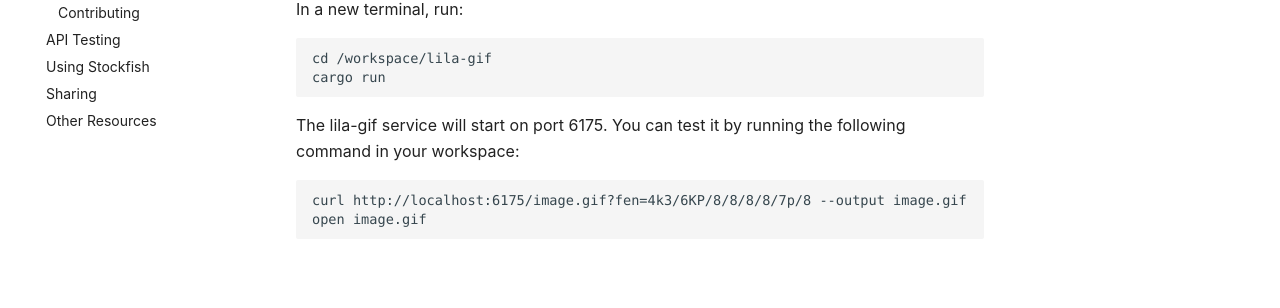
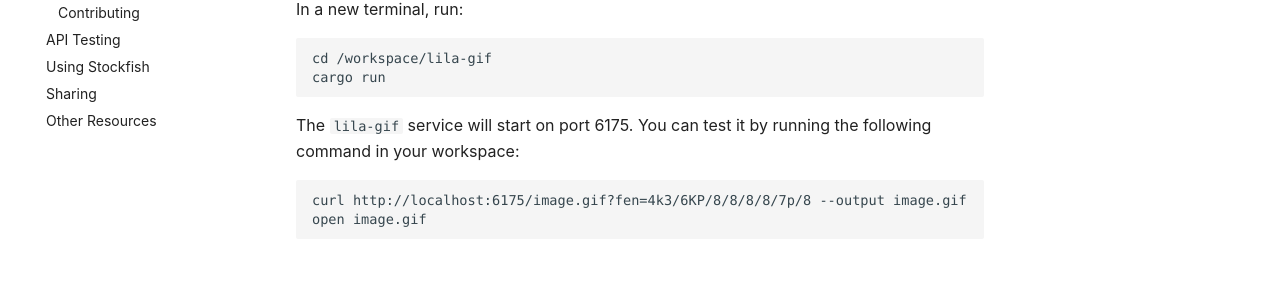
Before and after one commit to lichess-org/lila-gitpod, an MkDocs documentation site: the page built from docs/lila-gif.md, in a window 1280 px wide. Shown: the part 367-675 px from the top of the page. Built offline with MkDocs 1.6.1 and Material for MkDocs 9.7.7, drawn with Linux system fonts in a browser that asks for light colours; comment, search, counter and statistics services are not loaded.

Commit message:
docs: formatting

````diff
--- a/docs/lila-gif.md
+++ b/docs/lila-gif.md
@@ -14,7 +14,7 @@ cd /workspace/lila-gif
 cargo run
 ```
 
-The lila-gif service will start on port 6175. You can test it by running the following command in your workspace:
+The `lila-gif` service will start on port 6175. You can test it by running the following command in your workspace:
 
 ```
 curl http://localhost:6175/image.gif?fen=4k3/6KP/8/8/8/8/7p/8 --output image.gif
````
